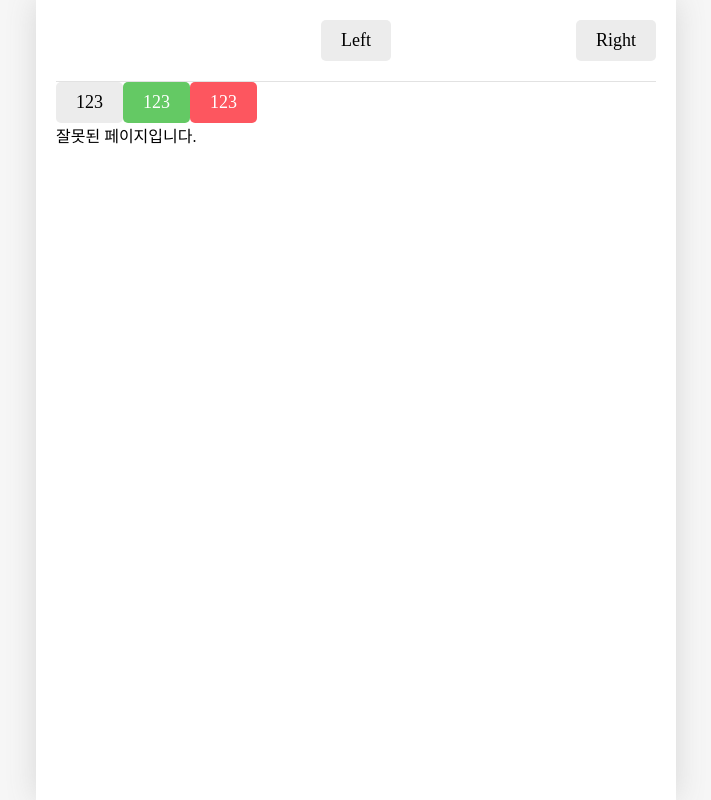
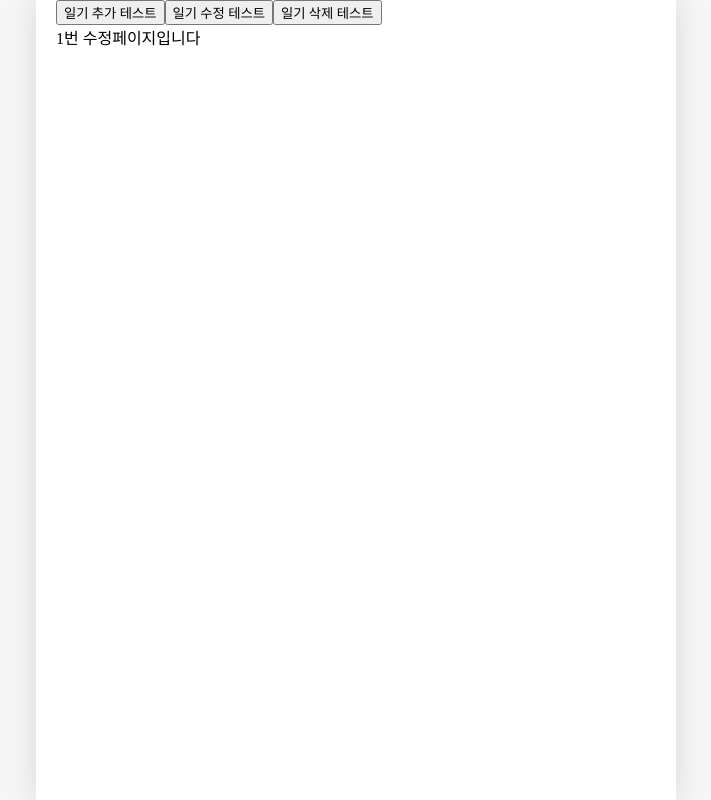
Before and after one commit to ydjwls/ONEBITE-REACT, a React (Vite) app in the folder finalProject/: page /edit/1 in a window 1280 px wide. Shown: the whole page, without its empty margins (284-995 px from the left). Built offline with nearby package versions, Linux system fonts and the light colour scheme; a web font is replaced by a local one.

Commit message:
fuction implementation

```diff
--- a/finalProject/src/App.jsx
+++ b/finalProject/src/App.jsx
@@ -1,62 +1,132 @@
 import './App.css';
-import { Routes, Route, Link, useNavigate } from 'react-router-dom';
+import { useReducer, useRef, createContext } from "react";
+import { Routes, Route } from 'react-router-dom';
 import Home from './pages/Home';
 import Diary from './pages/Diary';
 import New from './pages/New';
+import Edit from './pages/Edit';
 import Notfound from './pages/Notfound';
-import Button from './components/Button';
-import Header from './components/Header';
-
-import { getEmotionImage } from './util/get-emotion-image';
 
 // 1. "/" : 모든 일기를 조회하는 Home 페이지
 // 2. "/new" : 새로운 일기를 작성하는 New 페이지
 // 3. "/diary" : 일기를 상세히 조회하는 Diary 페이지
+// 4. "/Edit" : 기존 일기를 수정하는 Edit 페이지
+const mockData = [
+  {
+    id: 1,
+    createdData: new Date().getTime(),
+    emtionId: 1,
+    content: "1번 일기 내용",
+  },
+  {
+    id: 2,
+    createdData: new Date().getTime(),
+    emtionId: 2,
+    content: "2번 일기 내용",
+  },
+];
+
+function reducer(state, action) {
+  switch (action.type) {
+    case "CREATE":
+      return [action.data, ...state];
+    case "UPDATE":
+      return state.map((item) =>
+        String(item.id) === String(action.data.id)
+          ? action.data
+          : item
+      );
+    case "DELETE":
+      return state.filter(
+        (item) => String(item.id) !== String(action.id)
+      );
+    default:
+      return state;
+  }
+}
+
+const DiaryStateContext = createContext();
+const DiaryDispatchContext = createContext();
+
 function App() {
-  const nav = useNavigate();
+  const [data, dispatch] = useReducer(reducer, mockData);
+  const idRef = useRef(3);
 
-  const onClickButton = () => {
-    nav("/new");
+  // 새로운 일기 추가
+  const onCreate = (createdDate, emotionId, content) => {
+    dispatch({
+      type: "CREATE",
+      data: {
+        id: idRef.current++,
+        createdDate,
+        emotionId,
+        content,
+      },
+    });
+  };
+
+  // 기존 일기 수정
+  const onUpdate = (id, createdDate, emotionId, content) => {
+    dispatch({
+      type: "UPDATE",
+      data: {
+        id,
+        createdDate,
+        emotionId,
+        content,
+      },
+    });
+  };
+
+
+  // 기존 일기 삭제
+  const onDelete = (id) => {
+    dispatch({
+      type: "DELETE",
+      id,
+    });
   };
 
   return (
     <>
-      <Header
-        title={Header}
-        leftChild={<Button text={"Left"} />}
-        rightChild={<Button text={"Right"} />}
-      />
+      <button
+        onClick={() => {
+          onCreate(new Date().getTime(), 1, "Hello");
+        }}
+      >
+        일기 추가 테스트
+      </button>
 
-      <Button
-        text={"123"}
-        type={"DEFAULT"}
+      <button
         onClick={() => {
-          console.log("123번 버튼 클릭!");
+          onUpdate(1, new Date().getTime(), 3, "수정된 일기입니다.");
         }}
-      />
+      >
+        일기 수정 테스트
+      </button>
 
-      <Button
-        text={"123"}
-        type={"POSITIVE"}
-        onClick={() => {
-          console.log("123번 버튼 클릭!");
+      <button onClick={() => {
+        onDelete(1);
+      }}>
+        일기 삭제 테스트
+      </button>
+      <DiaryStateContext.Provider value={data}>
+        <DiaryDispatchContext.Provider
+          value={{
+            onCreate,
+            onUpdate,
+            onDelete,
           }}
-      />
-
-      <Button
-        text={"123"}
-        type={"NEGATIVE"}
-        onClick={() => {
-          console.log("123번 버튼 클릭!");
-        }}
-      />
-
+        >
           <Routes>
             <Route path="/" element={<Home />} />
             <Route path="/new" element={<New />} />
             <Route path="/diary/:id" element={<Diary />} />
+            <Route path="/edit/:id" element={<Edit />} />
             <Route path="*" element={<Notfound />} />
           </Routes>
+        </DiaryDispatchContext.Provider>
+      </DiaryStateContext.Provider>
     </>
   )
 }
--- /dev/null
+++ b/finalProject/src/pages/Edit.jsx
@@ -0,0 +1,8 @@
+import { useParams } from "react-router-dom";
+
+const Edit = () => {
+    const params = useParams();
+    return <div>{params.id}번 수정페이지입니다</div>
+};
+
+export default Edit;
```
Lines whose indentation alone changed are shown as unchanged.
